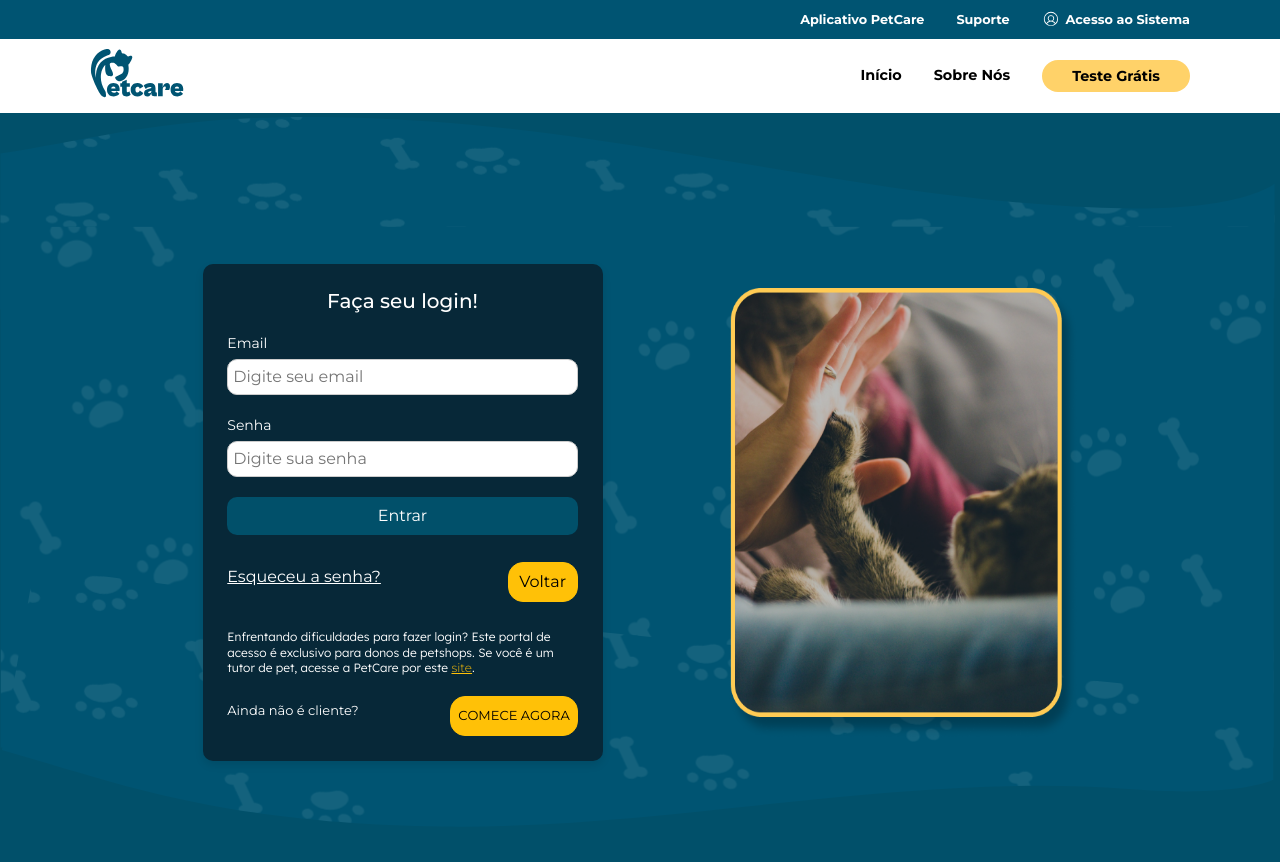
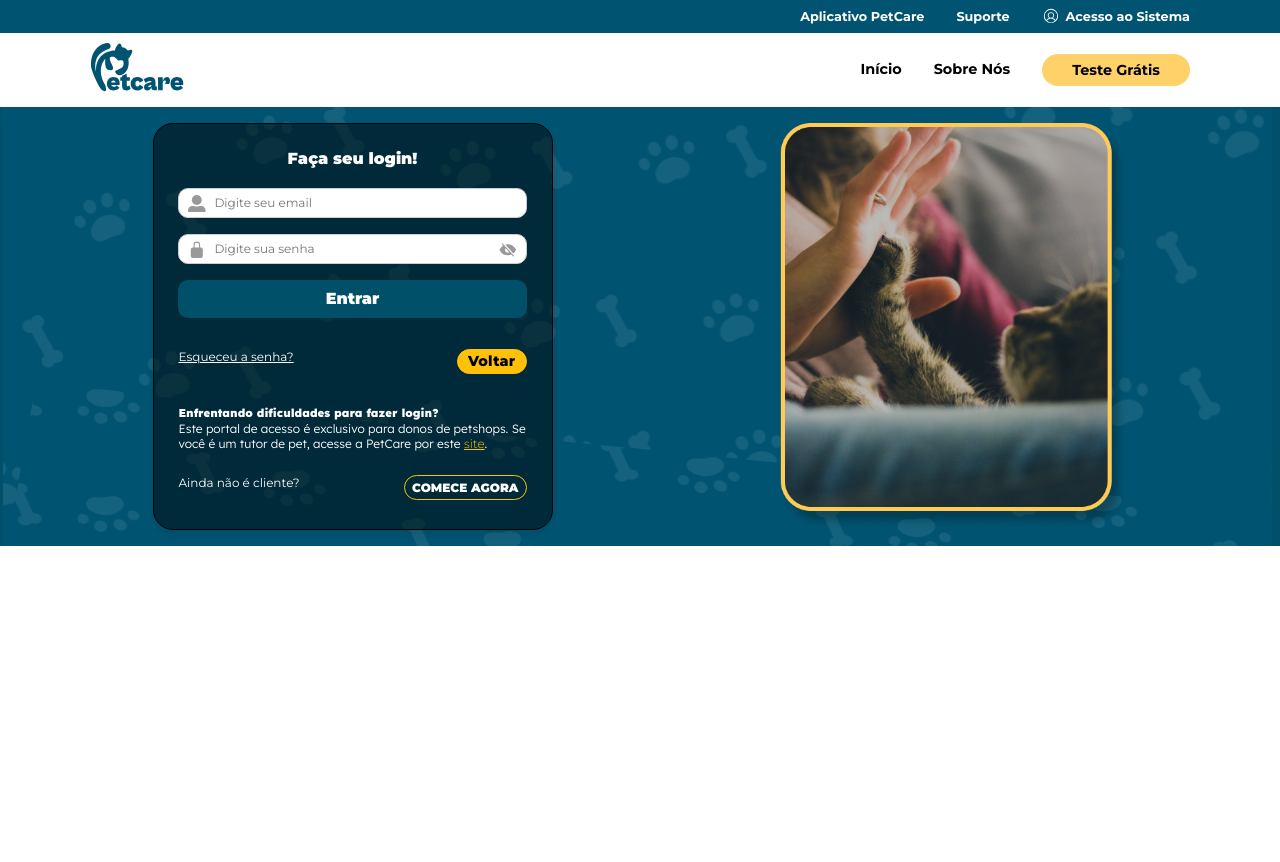
Before and after one commit to TeamPetCare/PetCare-frontend, a React (Vite) app in the folder aplicacao-petcare/: page /donoPetshop/login in a window 1280 px wide. Shown: the top 862 px of the page. After the commit the page ends 800 px from the top, so only its background shows below. Built offline with nearby package versions, Linux system fonts and the light colour scheme.

Commit message:
feat: continuação tela de inicio

```diff
--- a/aplicacao-petcare/src/components/site-institucional/shared/DesktopHeader/DesktopHeader.module.css
+++ b/aplicacao-petcare/src/components/site-institucional/shared/DesktopHeader/DesktopHeader.module.css
@@ -22,7 +22,7 @@ li,
 
 .container_desktop_subheader {
   background-color: var(--cor-primaria-azul-escuro);
-  padding: 10px 90px;
+  padding: 7px 90px;
 
   ul {
     display: flex;
--- a/aplicacao-petcare/src/pages/aplicacao-dono-petshop/login/Login.jsx
+++ b/aplicacao-petcare/src/pages/aplicacao-dono-petshop/login/Login.jsx
@@ -2,6 +2,11 @@ import React from 'react';
 import styles from '../login/Login.module.css';
 import petImagem from '../../../utils/assets/login/imagem-pet-login.png';
 import MainHeader from '../../../components/site-institucional/shared/MainHeader/MainHeader';
+
+// Importando os ícones
+import { FaUserAlt } from "react-icons/fa";
+import { IoLockClosed } from "react-icons/io5";
+import { PiEyeSlashFill } from "react-icons/pi";
 
 const Login = () => {
   return (
@@ -11,13 +16,24 @@ const Login = () => {
         <div className={styles.loginBox}>
           <h2>Faça seu login!</h2>
           <form>
+            {/* Grupo de input do email com ícone */}
             <div className={styles.inputGroup}>
-              <label htmlFor="email">Email</label>
-              <input type="email" id="email" placeholder="Digite seu email" />
+              <div className={styles.inputWrapper}>
+                {/* Ícone de usuário */}
+                <FaUserAlt className={styles.icon} />
+                <input type="email" id="email" placeholder="Digite seu email" />
+              </div>
             </div>
+
+            {/* Grupo de input de senha com ícone */}
             <div className={styles.inputGroup}>
-              <label htmlFor="password">Senha</label>
-              <input type="password" id="password" placeholder="Digite sua senha" />
+              <div className={styles.inputWrapper}>
+                {/* Ícone de cadeado */}
+                <IoLockClosed className={styles.icon} />
+                <input type="password" id="password" placeholder="Digite sua senha" />
+                {/* Ícone de "olho" para visualização da senha */}
+                <PiEyeSlashFill className={styles.eyeIcon} />
+              </div>
             </div>
             <button type="submit" className={styles.loginButton}>Entrar</button>
           </form>
@@ -26,7 +42,7 @@ const Login = () => {
             <a href="/" className={styles.voltarButton}>Voltar</a>
           </div>
           <p className={styles.helpText}>
-            Enfrentando dificuldades para fazer login? Este portal de acesso é exclusivo para donos de petshops. Se você é um tutor de pet, acesse a PetCare por este <a href="/">site</a>.
+            <p className={styles.negrito}>Enfrentando dificuldades para fazer login?</p>Este portal de acesso é exclusivo para donos de petshops. Se você é um tutor de pet, acesse a PetCare por este <a href="/">site</a>.
           </p>
           <div className={styles.footer}>
             <a href="/" className={styles.helpText2}>Ainda não é cliente?</a>
--- a/aplicacao-petcare/src/pages/aplicacao-dono-petshop/login/Login.module.css
+++ b/aplicacao-petcare/src/pages/aplicacao-dono-petshop/login/Login.module.css
@@ -1,38 +1,42 @@
 .container {
+  width: 100%;
+  max-width: 100vw;
+  overflow-x: hidden;
   display: flex;
   justify-content: center;
   align-items: center;
-  height: 100vh;
   background-color: hsl(195, 98%, 21%);
-  background-image: url("../../../utils/assets/site-institucional/inicio/backgroundForms.svg");
+  background-image: url(/src/utils/assets/site-institucional/inicio/backgroundForms.svg);
   background-size: cover;
   background-position: center;
-  padding: 20px;
+  padding: 16px;
 }
 
 .loginBox {
-  background-color: #072838;
+  background-color: rgb(0, 0, 0, 0.5);
   padding: 2%;
-  border-radius: 10px;
+  border-radius: 20px;
   box-shadow: 0 4px 8px rgba(0, 0, 0, 0.1);
   max-width: 400px;
   color: white;
+  border: 1px solid #000;
 }
 
 h2 {
   margin-bottom: 20px;
-  font-size: 20px;
+  font-size: 1em;
   text-align: center;
+  font-weight: 900;
 }
 
 .inputGroup {
-  margin-bottom: 20px;
+  margin-bottom: 15px;
 }
 
 .inputGroup label {
   display: block;
   margin-bottom: 5px;
-  font-size: 14px;
+  font-size: 0.75em;
 }
 
 .inputGroup input {
@@ -40,9 +44,12 @@ h2 {
   padding: 5px;
   border: 1px solid #ccc;
   border-radius: 10px;
+  font-size: 0.75em;
+  margin-bottom: 1px;
 }
 
 .loginButton {
+  margin-bottom: 0.1px;
   width: 100%;
   padding: 7px;
   background-color: #01506a;
@@ -50,6 +57,8 @@ h2 {
   border: none;
   border-radius: 10px;
   cursor: pointer;
+  font-size: 1em;
+  font-weight: 900;
 }
 
 .loginButton:hover {
@@ -64,19 +73,34 @@ h2 {
 }
 
 .voltarButton {
-  display: flex; /* Permite o uso de flexbox para o alinhamento */
-  justify-content: center; /* Centraliza o conteúdo horizontalmente */
-  align-items: center; /* Centraliza o conteúdo verticalmente */
-  padding: 7px; /* Espaçamento interno */
-  width: 70px; /* Largura do botão */
-  height: 40px; /* Altura do botão, opcional */
-  color: #000000; /* Cor do texto */
-  text-decoration: none; /* Remove sublinhado */
-  border-radius: 15px; /* Bordas arredondadas */
-  background-color: #ffc107; /* Fundo amarelo */
-  cursor: pointer; /* Muda o cursor para indicar que é clicável */
-  border: 1px solid #ffc107; /* Borda amarela (opcional) */
-  transition: background-color 0.3s ease, color 0.3s ease; /* Transições suaves */
+  display: flex;
+  /* Permite o uso de flexbox para o alinhamento */
+  justify-content: center;
+  /* Centraliza o conteúdo horizontalmente */
+  align-items: center;
+  /* Centraliza o conteúdo verticalmente */
+  padding: 7px;
+  /* Espaçamento interno */
+  width: 70px;
+  /* Largura do botão */
+  height: 25px;
+  /* Altura do botão, opcional */
+  color: #000000;
+  /* Cor do texto */
+  text-decoration: none;
+  /* Remove sublinhado */
+  border-radius: 15px;
+  /* Bordas arredondadas */
+  background-color: #ffc107;
+  /* Fundo amarelo */
+  cursor: pointer;
+  /* Muda o cursor para indicar que é clicável */
+  border: 1px solid #ffc107;
+  /* Borda amarela (opcional) */
+  transition: background-color 0.3s ease, color 0.3s ease;
+  /* Transições suaves */
+  font-size: 0.90em;
+  font-weight: 800;
 }
 
 .forgotPassword {
@@ -84,11 +108,17 @@ h2 {
   margin-bottom: 10px;
   padding: 10px 0;
   align-items: center;
+  font-size: 0.75em;
 }
 
 .helpText {
   margin-top: 20px;
-  font-size: 12px;
+  font-size: 0.75em;
+}
+
+.negrito {
+  font-size: 0.95em;
+  font-weight: 900;
 }
 
 .helpText a {
@@ -96,29 +126,47 @@ h2 {
 }
 
 .helpText2 {
-  color: #ffffff; /* Cor branca do texto */
-  margin-bottom: 10px; /* Espaçamento inferior */
-  text-decoration: none; /* Remove sublinhado (caso seja um link) */
-  padding: 2px 0; /* Espaçamento interno acima e abaixo */
-  font-size: 13px;
+  color: #ffffff;
+  /* Cor branca do texto */
+  margin-bottom: 10px;
+  /* Espaçamento inferior */
+  text-decoration: none;
+  /* Remove sublinhado (caso seja um link) */
+  padding: 2px 0;
+  /* Espaçamento interno acima e abaixo */
+  font-size: 0.75em;
 }
 
 
 .registerButton {
-  font-size: 13px;
-  display: flex; /* Permite o uso de flexbox para o alinhamento */
-  justify-content: center; /* Centraliza o conteúdo horizontalmente */
-  align-items: center; /* Centraliza o conteúdo verticalmente */
-  padding: 7px; /* Espaçamento interno */
-  width: 13 0px; /* Largura do botão */
-  height: 40px; /* Altura do botão, opcional */
-  color: #000000; /* Cor do texto */
-  text-decoration: none; /* Remove sublinhado */
-  border-radius: 15px; /* Bordas arredondadas */
-  background-color: #ffc107; /* Fundo amarelo */
-  cursor: pointer; /* Muda o cursor para indicar que é clicável */
-  border: 1px solid #ffc107; /* Borda amarela (opcional) */
-  transition: background-color 0.3s ease, color 0.3s ease; /* Transições suaves */
+  font-size: 0.75em;
+  font-weight: 900;
+  display: flex;
+  /* Permite o uso de flexbox para o alinhamento */
+  justify-content: center;
+  /* Centraliza o conteúdo horizontalmente */
+  align-items: center;
+  /* Centraliza o conteúdo verticalmente */
+  padding: 7px;
+  /* Espaçamento interno */
+  width: 13 0px;
+  /* Largura do botão */
+  height: 25px;
+  /* Altura do botão, opcional */
+  color: #fff;
+  /* Cor do texto */
+  text-decoration: none;
+  /* Remove sublinhado */
+  border-radius: 15px;
+  /* Bordas arredondadas */
+  background-color: transparent;
+  /* Fundo amarelo */
+  cursor: pointer;
+  /* Muda o cursor para indicar que é clicável */
+  border: 0.15em solid #ffc107;
+  /* Borda amarela (opcional) */
+  transition: background-color 0.3s ease, color 0.3s ease;
+  /* Transições suaves */
 }
 
 
@@ -134,5 +182,111 @@ h2 {
 .imageBox img {
   border-radius: 20px;
   max-width: 350px;
-  height: 450px;
+  /* height: 450px;
+  margin-bottom: 10px; */
+  margin-left: 100px;
 }
+
+@media (max-width: 768px) {
+  .container {
+    flex-direction: column;
+    /* Muda a direção para coluna */
+    padding: 20px;
+    /* Ajusta o padding para telas menores */
+  }
+
+  .loginBox,
+  .imageBox {
+    max-width: 100%;
+    /* Faz com que os blocos ocupem 100% da largura */
+    flex: none;
+  }
+
+  .loginBox {
+    margin-bottom: 20px;
+    /* Adiciona espaçamento entre a caixa de login e a imagem */
+  }
+
+  .imageBox img {
+    width: 100%;
+    /* Garante que a imagem ocupe a largura completa */
+    border-radius: 10px;
+  }
+}
+
+/* Ajustes para telas menores que 480px */
+@media (max-width: 480px) {
+
+  .loginButton,
+  .registerButton {
+    font-size: 14px;
+    /* Reduz o tamanho da fonte dos botões */
+    padding: 8px;
+    /* Ajusta o padding dos botões */
+  }
+
+  input {
+    padding: 8px;
+    /* Ajusta o padding dos inputs */
+    font-size: 14px;
+    /* Reduz o tamanho da fonte dos inputs */
+  }
+
+  .footer {
+    flex-direction: column;
+    /* Muda a direção dos links do rodapé para coluna */
+    align-items: center;
+  }
+
+  .footer a {
+    margin-top: 10px;
+    /* Adiciona espaçamento entre os links */
+  }
+}
+
+/* Estilo para a estrutura do input com o ícone */
+.inputWrapper {
+  display: flex;
+  align-items: center;
+  position: relative;
+}
+
+.icon {
+  position: absolute;
+  left: 10px;
+  color: #999;
+  /* Cor do ícone */
+  font-size: 1.1em;
+  /* Tamanho do ícone */
+}
+
+.eyeIcon {
+  position: absolute;
+  right: 10px;
+  color: #999;
+  font-size: 1.1em;
+  cursor: pointer;
+  /* Cursor clicável */
+}
+
+.inputWrapper input {
+  width: 100%;
+  padding: 5px 5px 5px 35px;
+  /* Adiciona espaço à esquerda para o ícone */
+  padding-right: 35px;
+  /* Espaço à direita para o ícone de olho */
+  border: 1px solid #ccc;
+  border-radius: 10px;
+  font-size: 0.75em;
+  margin-bottom: 1px;
+}
+
+.inputWrapper input:focus {
+  border-color: #01506a;
+  /* Muda a cor da borda ao focar no campo */
+}
+
+.icon i {
+  font-size: 1em;
+  /* Tamanho do ícone */
+}
```
